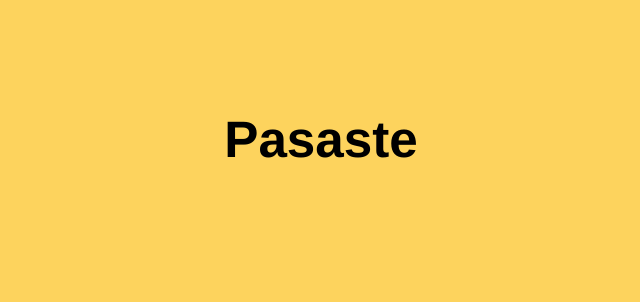
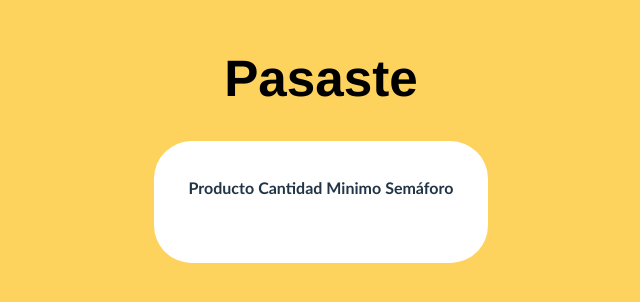
Before and after one commit to abilec/FastStockFront, a React (Vite) app in the folder FastStock/: page /inventario in a window 1280 px wide. Shown: the part 260-562 px from the top of the page, without its empty margins (319-959 px from the left). Built offline with nearby package versions, Linux system fonts and the light colour scheme; sample sign-in values are in the browser's storage.

Commit message:
Guardo y decodefico el token

```diff
--- a/FastStock/package.json
+++ b/FastStock/package.json
@@ -11,6 +11,7 @@
   },
   "dependencies": {
     "bootstrap": "^5.3.3",
+    "jwt-decode": "^4.0.0",
     "react": "^19.0.0",
     "react-dom": "^19.0.0",
     "react-router-dom": "^7.1.5"
--- a/FastStock/src/Pages/inicio.jsx
+++ b/FastStock/src/Pages/inicio.jsx
@@ -1,7 +1,8 @@
-import { useEffect, useState } from "react"
+import { useState } from "react"
 import Input from "../Components/input"
 import { useNavigate } from "react-router-dom";
 import { Acceder } from "../Services/Auth";
+
 const Inicio = () => {
     const [datos, setDatos] = useState({ nombre: "", clave: "" });
     const navigate = useNavigate();
--- a/FastStock/src/Pages/inventario.jsx
+++ b/FastStock/src/Pages/inventario.jsx
@@ -1,7 +1,48 @@
+import { jwtDecode } from "jwt-decode";
+import { useState,useEffect } from "react";
+
 const Inventario = () =>{
+    const [tokenUser, setTokenUser] = useState();
+    useEffect(() => {
+        const token = localStorage.getItem("token");
+        if(token){
+        try {
+            const decoded = jwtDecode(token);
+            if(decoded){
+                setTokenUser(decoded);
+                localStorage.setItem("usuario",decoded.usuario);
+                localStorage.setItem("id_usuario",decoded.id_usuario);
+            }
+        } catch (error) {
+            console.error("Error a decodificar el Token: "+error);
+            setTokenUser("TokenInvalido");
+        }}
+    },[])
     return(
         <div>
             <h1>Pasaste</h1>
+            <div className="card" id="cardInicio">
+                <div className="card-body">
+                    <table className="table">
+                        <thead>
+                            <tr>
+                                <th>Producto</th>
+                                <th>Cantidad</th>
+                                <th>Minimo</th>
+                                <th>Semáforo</th>
+                            </tr>
+                        </thead>
+                        <tbody>
+                            <tr>
+                                <td>&nbsp;</td>
+                                <td>&nbsp;</td>
+                                <td>&nbsp;</td>
+                                <td>&nbsp;</td>
+                            </tr>
+                        </tbody>
+                    </table>
+                </div>
+            </div>
         </div>
     )
 }
```
Also changed, not shown: FastStock/src/Services/Producto.js (added, +18 -0 lines), 1 other file (tests, documents, lock files or other folders).
